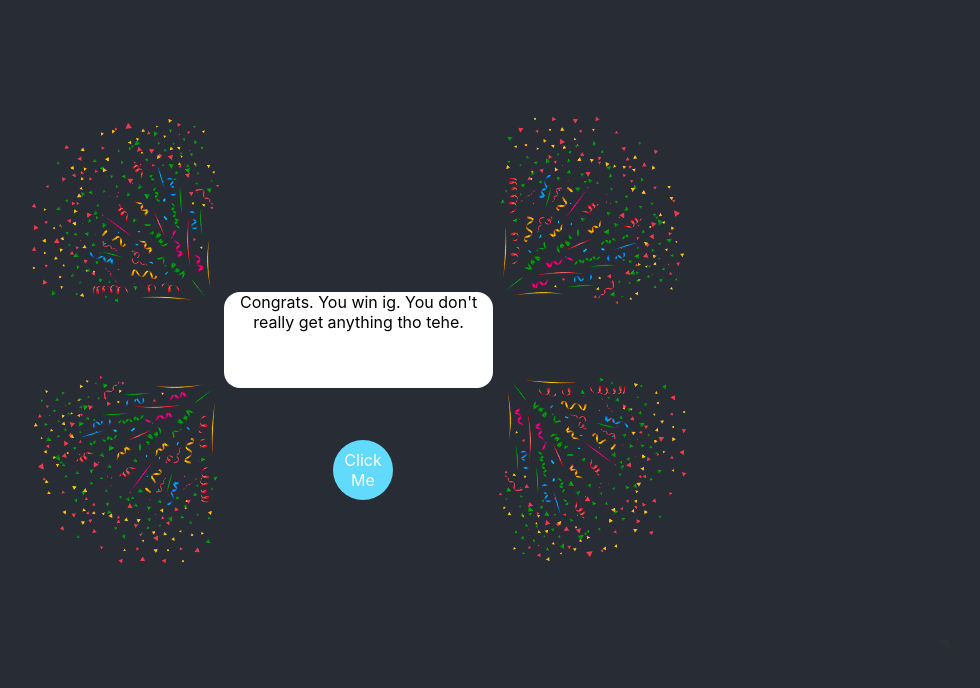
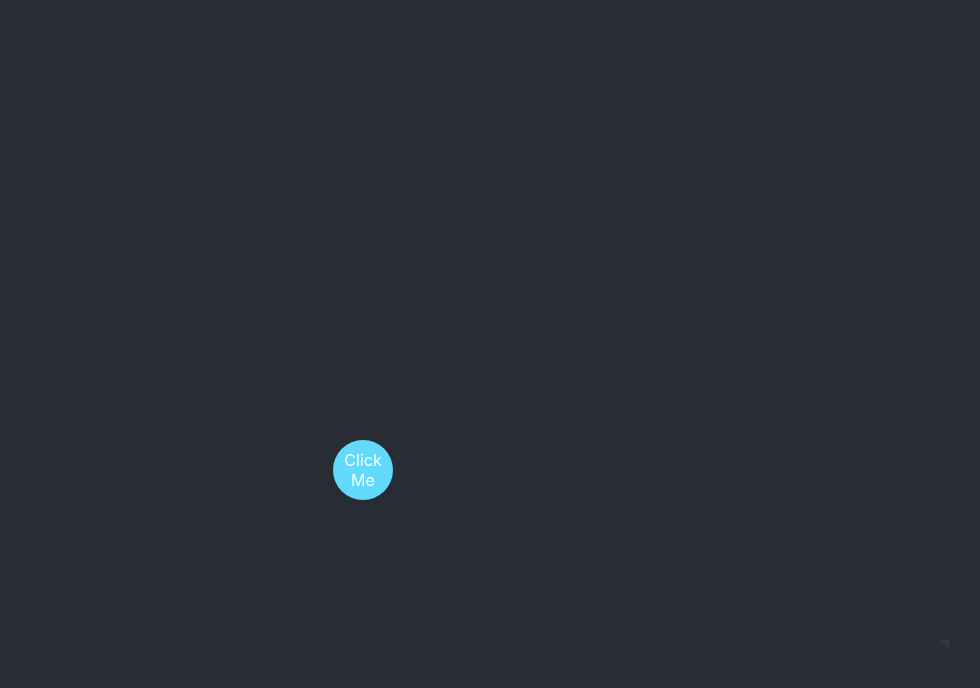
Before and after one commit to carbajale99/click-game, a React (Create React App) app: page / in a window 1280 px wide. Shown: the top 688 px of the page, without its empty margins (243-1223 px from the left). Built offline with nearby package versions, Linux system fonts and the light colour scheme.

Commit message:
finished the first version of project

```diff
--- a/src/App.js
+++ b/src/App.js
@@ -1,5 +1,6 @@
 import './App.css';
 import React from 'react';
+import boom from './media/vine-boom.mp3'
 import MainButton from './components/MainButton';
 import SecretCover from './components/SecretCover';
 import Celebration from './components/Celebration';
@@ -8,12 +9,14 @@ import Celebration from './components/Celebration';
 function App() {
 
   const [activated, setActivated] = React.useState(true);
+  const [scale, setScale] = React.useState(0);
+  let vine_boom = new Audio(boom);
 
   return (
     <div className="App">
-      <SecretCover activated={activated} handleClick={() => {setActivated(false)}}></SecretCover>
-      <MainButton activated={activated}></MainButton>
-      <Celebration></Celebration>
+      <SecretCover activated={activated} handleClick={() => {setActivated(false);}}></SecretCover>
+      <MainButton activated={activated} handleClick={() => {setScale(1);vine_boom.play();}}></MainButton>
+      <Celebration scale={scale}></Celebration>
     </div>
   );
 }
--- a/src/components/Celebration.jsx
+++ b/src/components/Celebration.jsx
@@ -1,11 +1,12 @@
 import React from 'react'
-import confetti from '../confetti.png'
+import confetti from '../media/confetti.png'
 import '../styles/Celebration.css'
 
 
-function Celebration() {
+function Celebration(props) {
+
   return (
-    <div className='confetti-main'>
+    <div className='confetti-main' id='confetti-main' style={{transform:"scale("+ props.scale+")"}}>
         <div className='confetti-row'>
             <img src={confetti} alt="confetti" className='confetti-img' id='conf1'/>
             <img src={confetti} alt="confetti" className='confetti-img' id='conf2'/>
@@ -14,7 +15,7 @@ function Celebration() {
             <img src={confetti} alt="confetti" className='confetti-img' id='conf3'/>
             <img src={confetti} alt="confetti" className='confetti-img' id='conf4'/>
         </div>
-        <div className='congrats-text'>Congrats. You win ig. You don't really get anything tho tehe.</div>
+        <div className='congrats-text-container'><p className='congrats-text'>Congrats. You win ig. You don't really get anything tho tehe.</p></div>
     </div>
   );
 }
--- a/src/components/MainButton.jsx
+++ b/src/components/MainButton.jsx
@@ -18,11 +18,12 @@ function changePosition (activated){
 };
 
 function MainButton(props) {
+
   return (
-    <div className='main-button' id='main-button' onMouseOver={() =>{changePosition(props.activated)}}>
+    <div className='main-button' id='main-button' onClick={props.handleClick} onMouseOver={() =>{changePosition(props.activated)}}>
       <div className='main-button-text' id='main-button-text'>Click Me</div>
     </div>
   )
 }
 
-export default MainButton
+export default MainButton;
--- a/src/styles/Celebration.css
+++ b/src/styles/Celebration.css
@@ -4,8 +4,12 @@
     flex-wrap: wrap;
     width: 70vw;
     position: relative;
-    top: 5%;
-    left: 12vw;
+    top: 5vh;
+    left: 15vw;
+
+    -webkit-transition: all 0.7s;
+	-moz-transition: all 0.7s;
+	transition: all 0.7s;
 }
 
 .confetti-row{
@@ -34,13 +38,13 @@
     transform: rotate(135deg) ;
 }
 
-.congrats-text{
+.congrats-text-container{
     position: absolute;
     background-color: white;
     border-radius: 16px;
     width: 30%;
-    height: 20%;
-    top: 40%;
+    height: 15%;
+    top: 43%;
     left: 35%;
 
     text-align: center;
@@ -48,3 +52,7 @@
     align-items: center;
 
 }
+
+.congrats-text{
+    line-height: 100%;
+}
--- a/src/styles/SecretCover.css
+++ b/src/styles/SecretCover.css
@@ -27,7 +27,7 @@
     height: 0;
     border-style: solid;
     border-width: 0 10px 10px 0;
-    border-color: transparent #283234 transparent transparent;
+    border-color: transparent #333842 transparent transparent;
     right: 0;
     top: 0;
     position: absolute;
```
Also changed, not shown: src/media/confetti.png (renamed from src/confetti.png), 1 other file (tests, documents, lock files or other folders).
